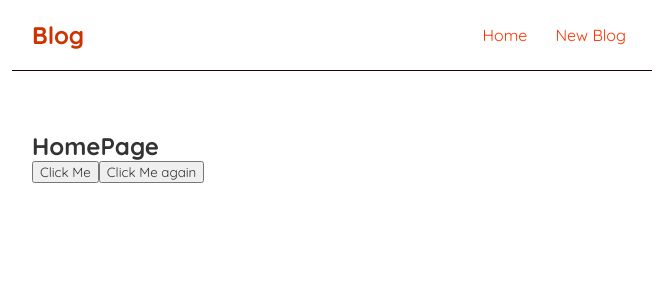
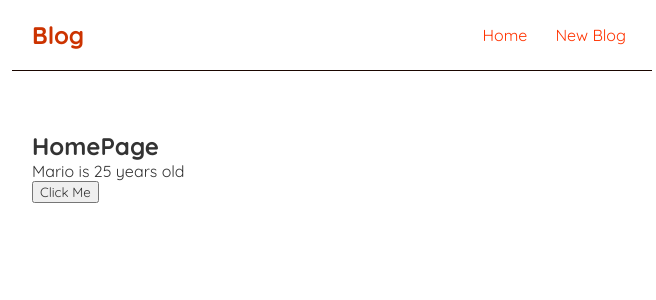
Before and after one commit to mohithsaran/BasicReact, a React (Create React App) app: page / in a window 1280 px wide. Shown: the top 300 px of the page, without its empty margins (308-964 px from the left). Built offline with nearby package versions, Linux system fonts and the light colour scheme.

Commit message:
useState Hook

```diff
--- a/src/Home.js
+++ b/src/Home.js
@@ -1,6 +1,14 @@
+import { useState } from "react"
+
 const Home = () => {
+    // let name='Mario'
+   const [name,setName]= useState('Mario')
+   const [age,setAge]=useState(25);
     const handleClick=(e) => {
-        console.log('Hello Ninjas',e);
+        // name='Mohith'
+        // console.log(name)
+        setName('Mohith')
+        setAge(27)
     }
     const handleClickMeagain=(name,e) => {
         console.log('Hello  again ' + name, e.target);
@@ -8,10 +16,9 @@
     return (
         <div className="Home">
             <h2>HomePage</h2>
+            <p>{name} is {age} years old</p>
             <button onClick={handleClick}>Click Me</button>
-            <button onClick={(e)=>{
-               handleClickMeagain('Mohith',e)
-            }}>Click Me again</button>
+
 
         </div>
      );
```
